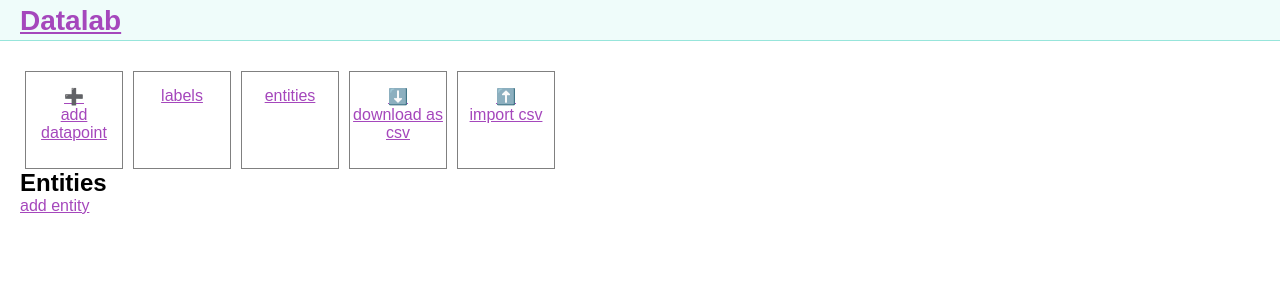
After one commit to tomaslibal/datalab, a Django app: page /entities/ in a window 1280 px wide. The commit adds this page. Shown: the top 300 px of the page. Run offline with Django 3.2, Linux system fonts and the light colour scheme; data that the repository does not hold is empty.

Commit message:
add entity table

```diff
--- a/lab/templates/lab/base.html
+++ b/lab/templates/lab/base.html
@@ -16,7 +16,7 @@
 <section id="actions">
     <div class="action"><a href="/add_datapoint">➕<br>add datapoint</a></div>
     <div class="action"><a href="#">labels</a></div>
-    <div class="action"><a href="#">entities</a></div>
+    <div class="action"><a href="/entities">entities</a></div>
     <div class="action"><a href="/api/datapoints/as_csv/">⬇️<br>download as csv</a></div>
     <div class="action"><a href="#">⬆️<br>import csv</a></div>
 </section>
--- /dev/null
+++ b/lab/templates/lab/entities.html
@@ -0,0 +1,15 @@
+{% extends 'lab/base.html' %}
+
+{% block content %}
+
+<h2>Entities</h2>
+
+<a href="#">add entity</a>
+
+<section id="entities">
+    {% for et in entities %}
+        <div>{{ et.name }}<span><a href="/entities/{{ et.id }}">edit</a></span></div>
+    {% endfor %}
+</section>
+
+{% endblock %}
--- a/lab/urls.py
+++ b/lab/urls.py
@@ -8,6 +8,7 @@ urlpatterns = [
     url(r'^$', views.home, name='home'),
     url(r'edit_labels/(?P<datapoint_id>\d{0,16})/$', views.edit_labels, name='edit_labels'),
     url(r'add_datapoint/$', AddDatapointView.as_view(), name='add_datapoint'),
+    url(r'entities/$', views.entities, name='entities'),
     url(r'^api/datapoints/as_csv/$', CsvDownloader.as_view(), name='download_as_csv'),
     url(r'^api/datapoint/(?P<datapoint_id>\d{0,16})/labels/$', DatapointLabelManager.as_view(), name='datapoint_label_manager'),
     url(r'^api/datapoint/as_image/(?P<datapoint_id>\d{0,16})/$', views.entity_image, name='entity_image'),
--- a/lab/views.py
+++ b/lab/views.py
@@ -21,6 +21,10 @@ def add_datapoint(request):
     entity_types = Entity.objects.all()
     return render(request, 'lab/add_datapoint.html', { 'entity_types': entity_types })
 
+def entities(request):
+    entities = Entity.objects.all()
+    return render(request, 'lab/entities.html', { 'entities': entities })
+
 def entity_image(request, datapoint_id, out_w=32, out_h=32):
     # passed in arguments from django url are always strings
     out_w = int(out_w)
```
